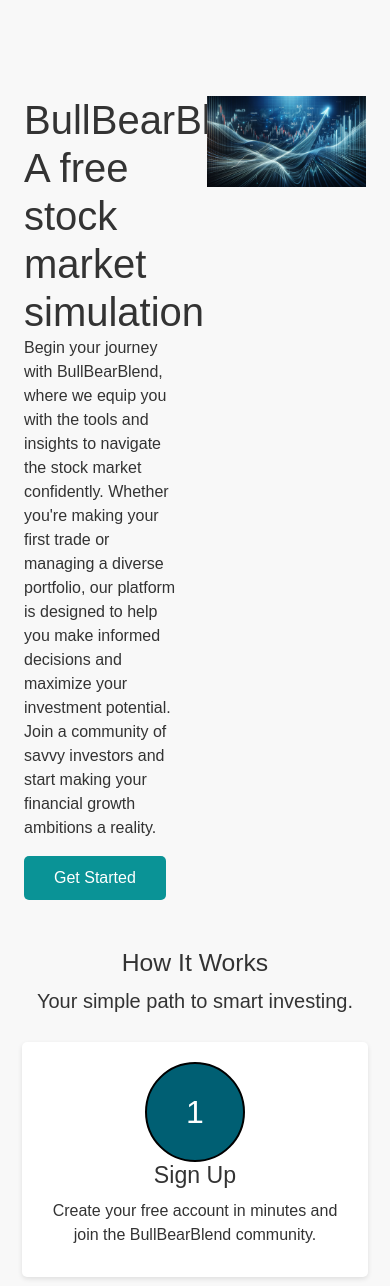
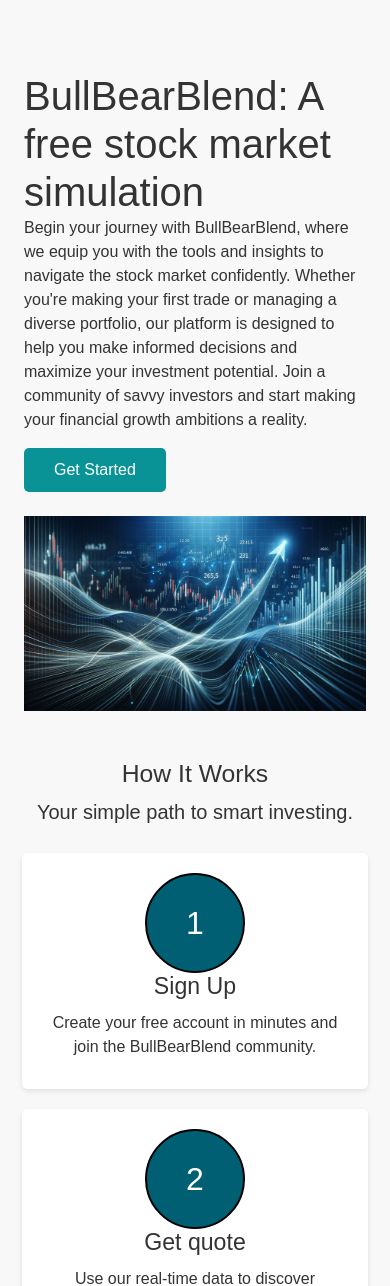
Before and after one commit to andrewadi24/finance, a Flask app: page / in a window 390 px wide. Shown: the part 78-1364 px from the top of the page. Run offline with Flask 3, Linux system fonts and the light colour scheme; some libraries are stand-ins or nearby versions.

Commit message:
updated responsive design

```diff
--- a/templates/home.html
+++ b/templates/home.html
@@ -5,9 +5,9 @@
 {% endblock %}
 
 {% block main %}
-<div class="hero container pt-5 pb-5">
+<div class="hero container pb-5">
     <div class="row">
-        <div class="col-6">
+        <div class="col-12 col-lg-6 mt-4">
             <h1>BullBearBlend: A free stock market simulation</h1>
             <p>Begin your journey with BullBearBlend, where we equip you with the tools and insights to navigate the
                 stock market confidently. Whether you're making your first trade or managing a diverse portfolio, our
@@ -15,7 +15,7 @@
                 community of savvy investors and start making your financial growth ambitions a reality.</p>
             <a href="/register" class="cta-button">Get Started</a>
         </div>
-        <div class="col-6">
+        <div class="col-12 col-lg-6 mt-4">
             <img src="/static/hero.png" class="w-100"></img>
         </div>
     </div>
```
